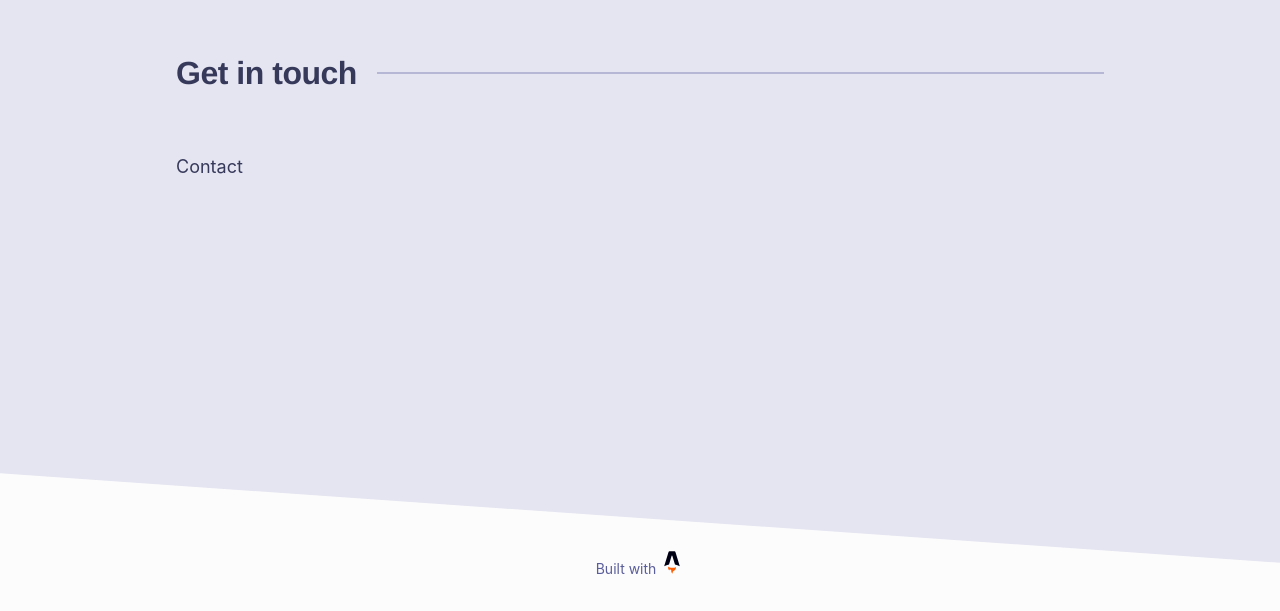
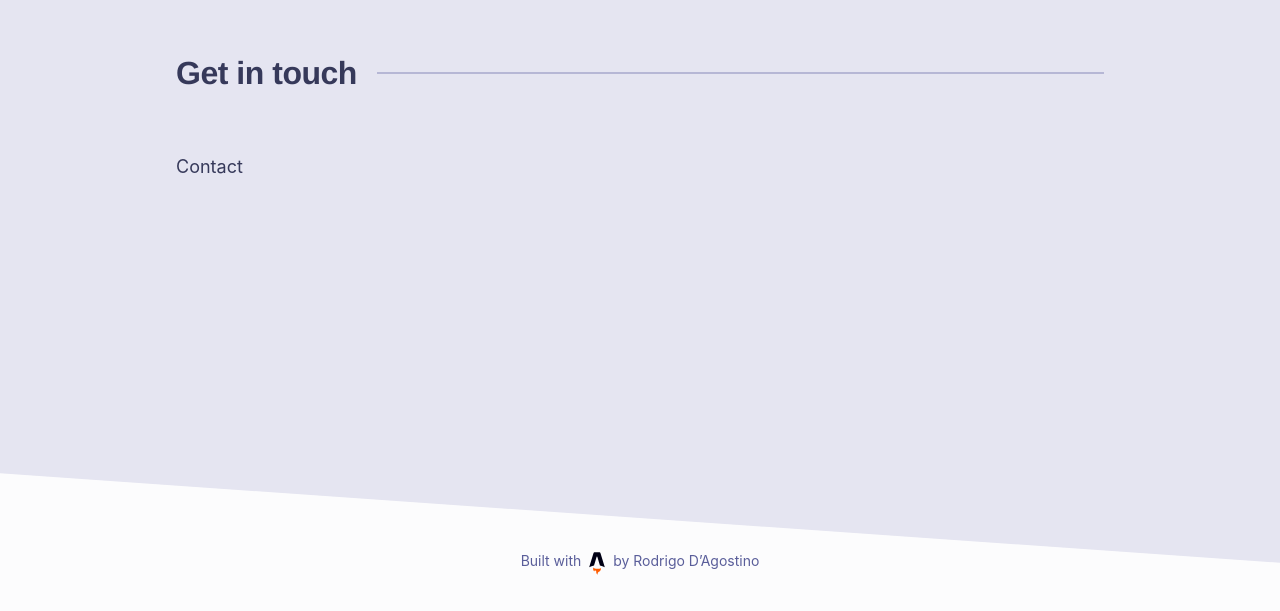
Before and after one commit to rodrigodagostino/personal-portfolio-v2, an Astro site: page / in a window 1280 px wide. Shown: the part 4715-5326 px from the top of the page. Built offline with nearby package versions, Linux system fonts and the light colour scheme; Astro itself is replaced by a stand-in of ours; a web font is replaced by a local one.

Commit message:
refactor: Add credits to SiteFooter

```diff
--- a/src/layouts/SiteFooter.astro
+++ b/src/layouts/SiteFooter.astro
@@ -6,8 +6,9 @@
   <div class="container">
     <a href="https://github.com/rodrigodagostino/personal-portfolio-v2" target="_blank">
       <span class="sr-only">Check out the code of this website that was</span>
-       Built with <Logo name="astro" />
+      <span>Built with<Logo name="astro" /></span>
       <span class="sr-only">Astro</span>
+      <span>by Rodrigo D’Agostino</span>
     </a>
   </div>
 </footer>
@@ -21,7 +22,7 @@
       text-align: center;
     }
 
-    :global(.icon) {
+    :global(.logo) {
       vertical-align: middle;
     }
   }
```
